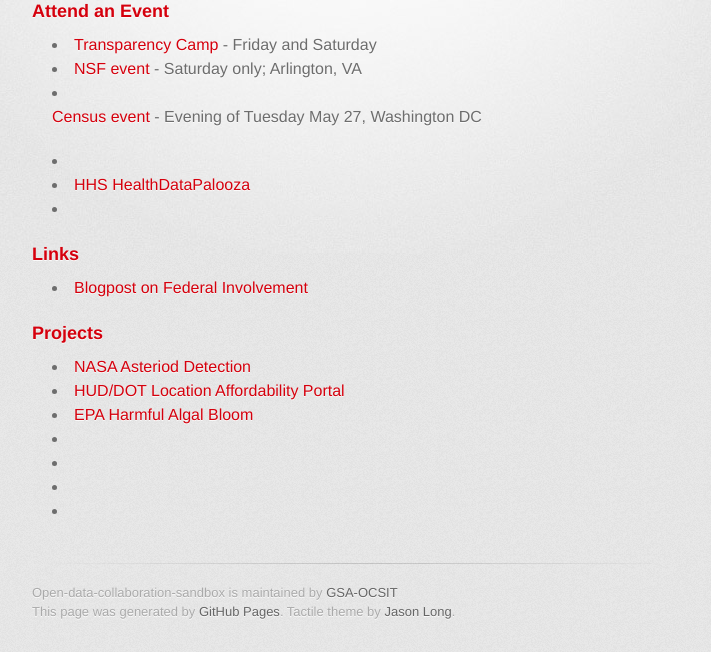
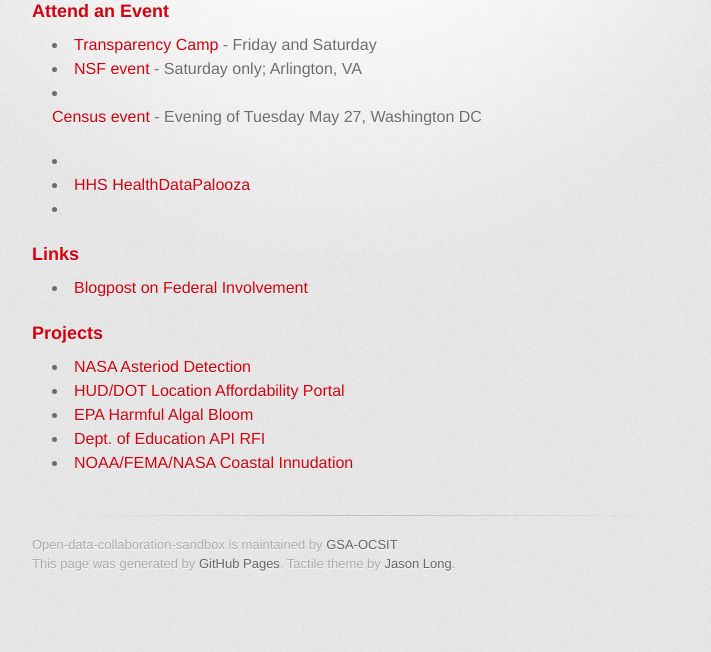
Before and after one commit to GSA/Open-Data-Collaboration-Sandbox, a Jekyll site: the page built from ndoch-2014.md, in a window 1280 px wide. Shown: the part 320-972 px from the top of the page, without its empty margins (298-1009 px from the left). Built offline with Jekyll 4.4.1, drawn with Linux system fonts in a browser that asks for light colours; some web fonts are replaced; after the commit the page ends 924 px from its top, so only the background shows below that.

Commit message:
Update ndoch-2014.md

```diff
--- a/ndoch-2014.md
+++ b/ndoch-2014.md
@@ -27,7 +27,5 @@
 * [NASA Asteriod Detection](http://hackforchange.org/challenges/asteroid-detection-network/)
 * [HUD/DOT Location Affordability Portal](http://hackforchange.org/challenges/easy-access-to-location-affordability-data/)
 * [EPA Harmful Algal Bloom](http://hackforchange.org/challenges/harmful-algal-bloom-hab/)
-* []()
-* []()
-* []()
-* []()
+* [Dept. of Education API RFI](http://hackforchange.org/challenges/innovative-access-to-education-data/)
+* [NOAA/FEMA/NASA Coastal Innudation](http://hackforchange.org/challenges/coastal-inundation-in-your-community/)
```
